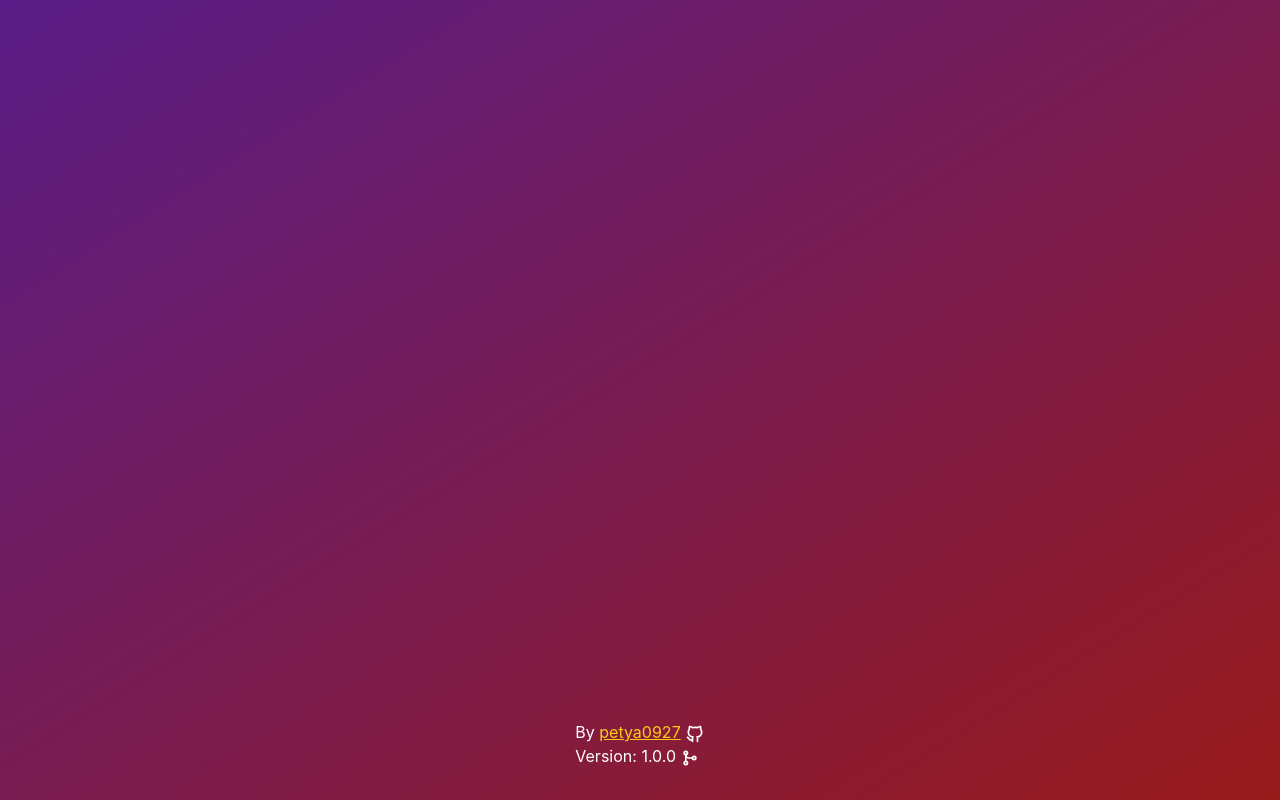
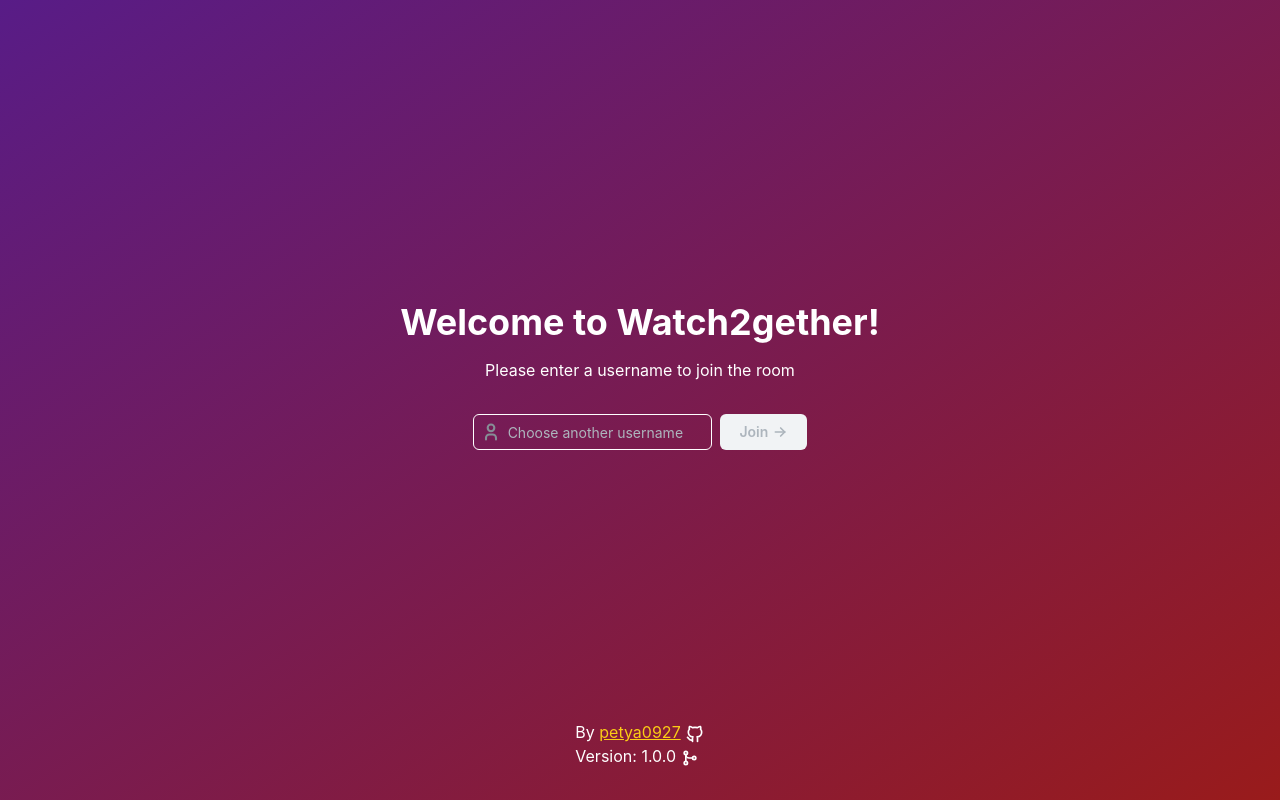
Before and after one commit to petya0927/watch2gether-frontend, a Next.js app: page /room/1 in a window 1280 px wide. Built offline with nearby package versions, Linux system fonts and the light colour scheme; no server answers.

Commit message:
Fixed if username is null and refactor error handling

```diff
--- a/app/room/[id]/page.tsx
+++ b/app/room/[id]/page.tsx
@@ -7,7 +7,7 @@ import {
 } from '@/api/socket';
 import { Room, RoomErrors, User } from '@/app/types';
 import RoomLink from '@/components/RoomLink';
-import UsernameTaken from '@/components/UsernameTaken';
+import UsernameErrorComponent from '@/components/UsernameErrorComponent';
 import Users from '@/components/Users';
 import VideoPlayer from '@/components/VideoPlayer';
 import { useSearchParams } from 'next/navigation';
@@ -25,6 +25,16 @@ export default function Room({ params }: { params: { id: string } }) {
   const [socket, setSocket] = useState<Socket>();
 
   useEffect(() => {
+    if (!username) {
+      setRoomError(RoomErrors.USERNAME_EMPTY);
+    } else {
+      setRoomError(null);
+    }
+  }, [username]);
+
+  useEffect(() => {
+    if (!username) return;
+
     const socketInstance = initSocket({
       id: params.id,
       username: username as string,
@@ -34,7 +44,6 @@ export default function Room({ params }: { params: { id: string } }) {
     setRoomError(null);
 
     socketInstance.on('username-taken', () => {
-      console.log('username taken');
       setRoomError(RoomErrors.USERNAME_TAKEN);
     });
 
@@ -62,7 +71,7 @@ export default function Room({ params }: { params: { id: string } }) {
 
   return (
     <>
-      {room && !roomError && (
+      {room && !roomError && username && (
         <div className="flex flex-col lg:flex-row gap-8 items-center justify-start lg:justify-center h-full w-full">
           <VideoPlayer room={room} socket={socket} />
 
@@ -72,8 +81,12 @@ export default function Room({ params }: { params: { id: string } }) {
           </div>
         </div>
       )}
-      {roomError === RoomErrors.USERNAME_TAKEN && (
-        <UsernameTaken roomId={params.id} setUsername={setUsername} />
+      {roomError && (
+        <UsernameErrorComponent
+          roomId={params.id}
+          setUsername={setUsername}
+          roomError={roomError}
+        />
       )}
     </>
   );
--- a/app/types.ts
+++ b/app/types.ts
@@ -16,6 +16,7 @@ export interface Room {
 
 export enum RoomErrors {
   USERNAME_TAKEN = 'USERNAME_TAKEN',
+  USERNAME_EMPTY = 'USERNAME_EMPTY',
 }
 
 export interface User {
--- a/components/UsernameTaken.tsx
+++ b/components/UsernameErrorComponent.tsx
@@ -1,16 +1,22 @@
 import { handleIsUsernameTaken } from '@/api/rooms';
+import { RoomErrors } from '@/app/types';
 import { Button, TextInput } from '@mantine/core';
 import { useForm } from '@mantine/form';
 import { IconArrowRight, IconUser } from '@tabler/icons-react';
 import { useRouter } from 'next/navigation';
 import { useEffect } from 'react';
 
-interface UsernameTakenProps {
+interface UsernameErrorComponentProps {
   roomId: string;
   setUsername: React.Dispatch<React.SetStateAction<string | null>>;
+  roomError: RoomErrors | null;
 }
 
-const UsernameTaken = ({ roomId, setUsername }: UsernameTakenProps) => {
+const UsernameErrorComponent = ({
+  roomId,
+  setUsername,
+  roomError,
+}: UsernameErrorComponentProps) => {
   const router = useRouter();
 
   const form = useForm({
@@ -52,9 +58,17 @@ const UsernameTaken = ({ roomId, setUsername }: UsernameTakenProps) => {
         <h1 className="font-bold text-white text-4xl text-center">
           Welcome to Watch2gether!
         </h1>
-        <p className="text-white text-center max-w-xl">
-          Username is already taken in this room
-        </p>
+        {roomError === RoomErrors.USERNAME_TAKEN && (
+          <p className="text-white text-center max-w-xl">
+            Username is already taken in this room
+          </p>
+        )}
+
+        {roomError === RoomErrors.USERNAME_EMPTY && (
+          <p className="text-white text-center max-w-xl">
+            Please enter a username to join the room
+          </p>
+        )}
       </div>
       <form
         onSubmit={form.onSubmit(handleSubmit)}
@@ -93,4 +107,4 @@ const UsernameTaken = ({ roomId, setUsername }: UsernameTakenProps) => {
   );
 };
 
-export default UsernameTaken;
+export default UsernameErrorComponent;
```
